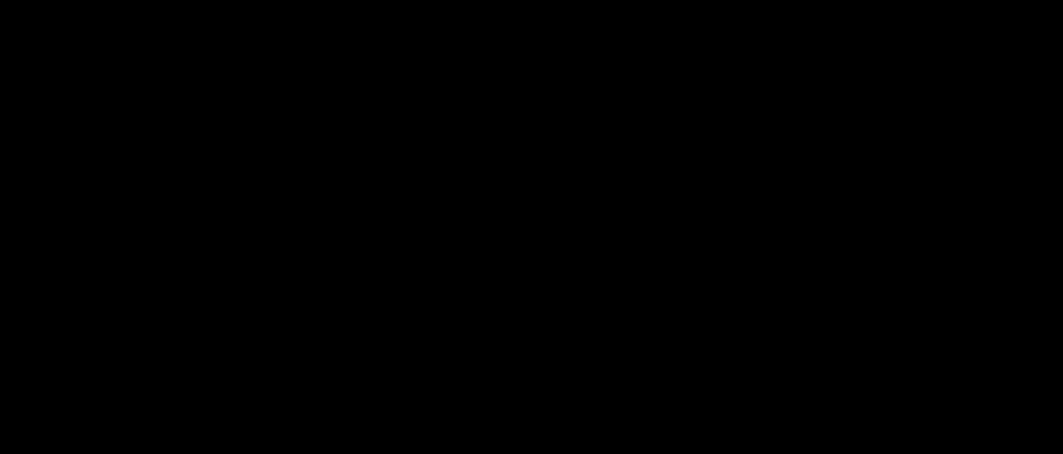
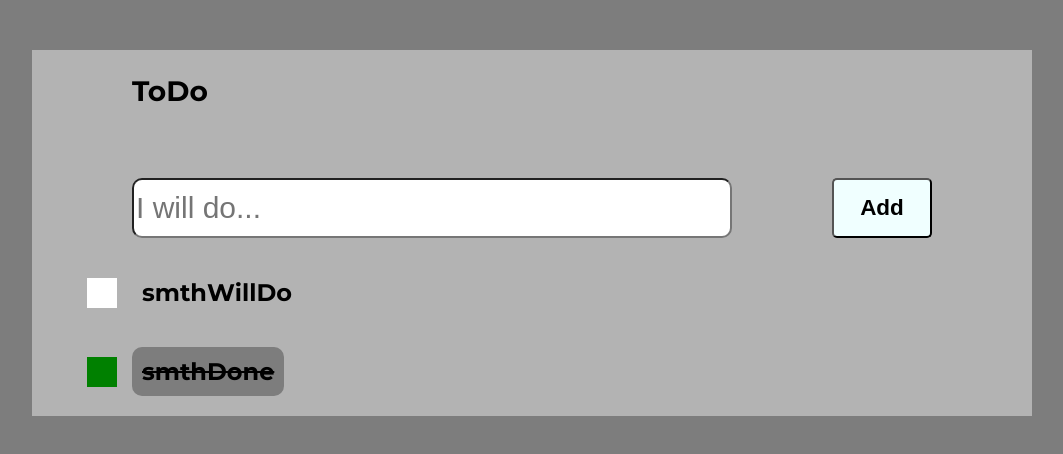
Before and after one commit to perejog04/ToDoWebApp, a plain HTML site: page index.html in a window 1280 px wide. Shown: the whole page, without its empty margins (108-1171 px from the left). Drawn offline with Linux system fonts and the light colour scheme.

Commit message:
Visual part done

```diff
--- a/css/main.css
+++ b/css/main.css
@@ -12,11 +12,11 @@ body {
 
     margin: 0;
 
-    font-family: 'Arial', sans-serif;
+    font-family: 'Montserrat', sans-serif;
     font-size: 1rem;
 
-    color: rgb(255, 255, 255);
-    background-color: #000;
+    color: black;
+    background-color: #ffffff;
 }
 
 *,
@@ -32,3 +32,103 @@ h1, h2, h3, h4, h5, h6 {
 p {
     margin: 0 0 10px;
 }
+
+.page {
+    padding: 50px 0px;
+
+    width: 100%;
+    height: 100vh;
+
+    background: #7d7d7d;
+}
+
+.container {
+    margin: 0 auto;
+    padding: 24px 100px 20px 100px;
+    max-width: 1000px;
+
+    background: #b3b3b3;
+
+    font-size: 24px;
+    font-weight: bold;
+    color: black;
+}
+
+.innerToDo {
+    height: 100%;
+
+    display: flex;
+    flex-direction: row;
+    justify-content: space-between;
+    margin-top: 70px;
+}
+
+.inputToDo {
+    margin: 0;
+    width: 600px;
+    height: 60px;
+
+    font-size: 2rem;
+
+    border-radius: 10px;
+}
+
+.makeToDo {
+    margin: 0;
+    width: 100px;
+    height: 60px;
+
+    background-color: azure;
+    border-radius: 5px;
+
+    font-weight: 700;
+    font-size: 1.5rem;
+}
+
+.willDo-list {
+    /* margin: 2rem auto 0 auto; */
+}
+
+.willDo-item {
+    margin: 2rem auto 0 auto;
+    padding: 10px;
+
+    position: relative;
+}
+
+.willDo-item::before {
+    content: "";
+    position: absolute;
+    left: -3rem;
+
+    width: 30px;
+    height: 30px;
+
+    background-color: white;
+}
+
+.wasDoing-list {
+    /* margin: 2rem auto 0 auto; */
+}
+
+.wasDoing-item {
+    margin: 2rem 0 0 0;
+    padding: 10px;
+    text-decoration: line-through;
+    width:max-content;
+    position: relative;
+
+    background-color: #7d7d7d;
+    border-radius: 10px;
+}
+
+.wasDoing-item::before {
+    content: "";
+    position: absolute;
+    left: -3rem;
+
+    width: 30px;
+    height: 30px;
+
+    background-color: green;
+}
--- a/index.html
+++ b/index.html
@@ -3,11 +3,32 @@
 <head>
     <meta charset="UTF-8">
     <meta name="viewport" content="width=device-width, initial-scale=1.0">
+
     <link rel="stylesheet" href="css/main.css">
+    <link rel="preconnect" href="https://fonts.googleapis.com">
+    <link rel="preconnect" href="https://fonts.gstatic.com" crossorigin>
+    <link href="https://fonts.googleapis.com/css2?family=Montserrat:wght@400;500;600;700;800&display=swap" rel="stylesheet">
+
     <title>ToDo</title>
 </head>
 <body>
-
+    <div class="page">
+        <main class="main">
+            <div class="container">
+                <h3>ToDo</h3>
+                <div class="innerToDo">
+                    <input id="toDo" class="inputToDo" type="text" placeholder="I will do...">
+                    <button class="makeToDo">Add</button>
+                </div>
+                <div class="willDo-list">
+                    <div class="willDo-item">smthWillDo</div>
+                </div>
+                <div class="wasDoing-list">
+                    <div class="wasDoing-item">smthDone</div>
+                </div>
+            </div>
+        </main>
+    </div>
 
     <script src="js/main.js"></script>
 </body>
```
